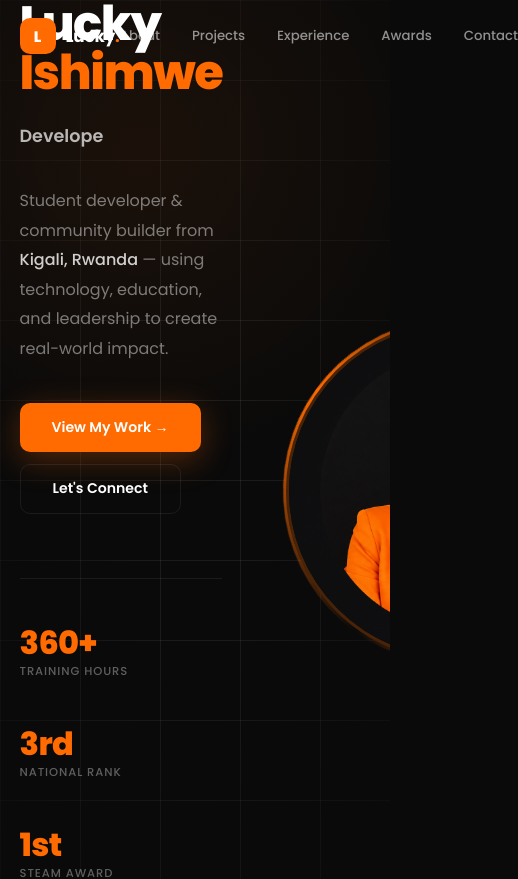
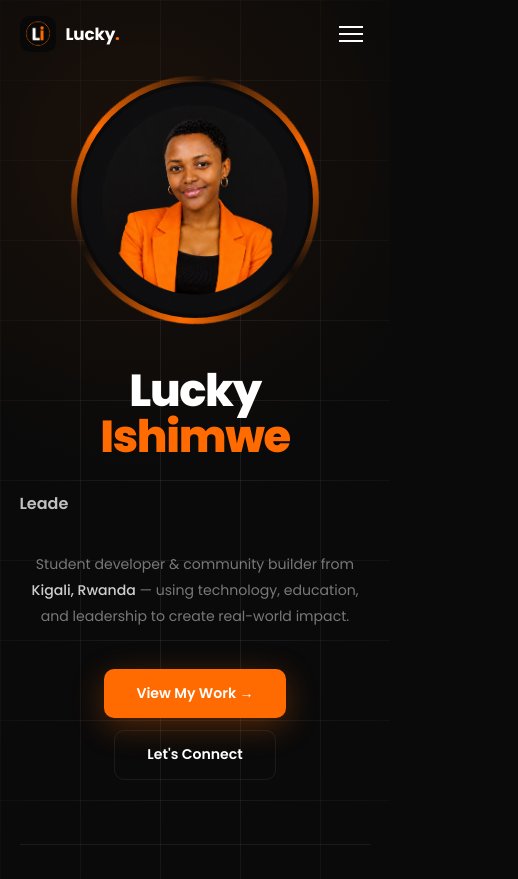
Before and after one commit to LuckyIshimwe/Portfolio, a React (Create React App) app: page / in a window 390 px wide. Shown: the top 879 px of the page, 518 px wide, since content can reach past the window. Built offline with nearby package versions, Linux system fonts and the light colour scheme; the HTML template or start-up script is replaced by a standard one.

Commit message:
make portfolio fully responsive

```diff
--- a/src/components/Awards.jsx
+++ b/src/components/Awards.jsx
@@ -19,9 +19,9 @@ export default function Awards() {
       <div style={{ maxWidth: 1100, margin: "0 auto" }}>
         <div style={{ marginBottom: "3.5rem" }}>
           <p style={{ fontSize: "0.72rem", fontWeight: 700, color: ORANGE, letterSpacing: "0.18em", textTransform: "uppercase", marginBottom: "0.5rem" }}>— Recognition</p>
-          <h2 style={{ fontWeight: 800, fontSize: "clamp(2rem,4vw,3rem)", color: WHITE, letterSpacing: "-0.025em", lineHeight: 1.1 }}>Honors & <span style={{ color: ORANGE }}>Awards</span></h2>
+          <h2 style={{ fontWeight: 800, fontSize: "clamp(1.8rem,4vw,3rem)", color: WHITE, letterSpacing: "-0.025em", lineHeight: 1.1 }}>Honors & <span style={{ color: ORANGE }}>Awards</span></h2>
         </div>
-        <div style={{ display: "grid", gridTemplateColumns: "repeat(2, 1fr)", gap: "1.25rem" }}>
+        <div className="awards-grid" style={{ display: "grid", gridTemplateColumns: "repeat(2, 1fr)", gap: "1.25rem" }}>
           {AWARDS.map((a, i) => (
             <div key={a.title} style={{ background: BG3, border: `1px solid ${BORDER}`, borderRadius: 16, padding: "1.75rem 2rem", display: "flex", gap: "1.25rem", alignItems: "flex-start", opacity: inView ? 1 : 0, transform: inView ? "none" : "translateY(20px)", transition: `all 0.6s ease ${i * 0.1}s` }}>
               <div style={{ width: 52, height: 52, borderRadius: 12, background: ORANGE_DIM, display: "flex", alignItems: "center", justifyContent: "center", fontSize: "1.55rem", flexShrink: 0 }}>{a.icon}</div>
@@ -34,6 +34,13 @@ export default function Awards() {
           ))}
         </div>
       </div>
+      <style>{`
+        @media (max-width: 768px) {
+          .awards-grid {
+            grid-template-columns: 1fr !important;
+          }
+        }
+      `}</style>
     </section>
   );
 }
--- a/src/components/Contact.jsx
+++ b/src/components/Contact.jsx
@@ -5,10 +5,7 @@ function useInView() {
   const ref = useRef(null);
   const [inView, setInView] = useState(false);
   useEffect(() => {
-    const obs = new IntersectionObserver(
-      ([e]) => { if (e.isIntersecting) setInView(true); },
-      { threshold: 0.1 }
-    );
+    const obs = new IntersectionObserver(([e]) => { if (e.isIntersecting) setInView(true); }, { threshold: 0.1 });
     if (ref.current) obs.observe(ref.current);
     return () => obs.disconnect();
   }, []);
@@ -22,139 +19,68 @@ export default function Contact() {
 
   const handleSend = async () => {
     if (!form.name.trim() || !form.email.trim() || !form.message.trim()) {
-      setStatus("fill");
-      return;
+      setStatus("fill"); return;
     }
     setStatus("sending");
-
     try {
       const res = await fetch("https://api.web3forms.com/submit", {
         method: "POST",
         headers: { "Content-Type": "application/json" },
         body: JSON.stringify({
           access_key: process.env.REACT_APP_WEB3FORMS_KEY,
-          name:       form.name,
-          email:      form.email,
-          message:    form.message,
-          subject:    `New message from ${form.name} — Lucky's Portfolio`,
+          name: form.name,
+          email: form.email,
+          message: form.message,
+          subject: `New message from ${form.name} — Lucky's Portfolio`,
         }),
       });
-
       const data = await res.json();
-
-      if (data.success) {
-        setStatus("ok");
-        setForm({ name: "", email: "", message: "" });
-      } else {
-        setStatus("err");
-      }
-    } catch {
-      setStatus("err");
-    }
+      if (data.success) { setStatus("ok"); setForm({ name: "", email: "", message: "" }); }
+      else setStatus("err");
+    } catch { setStatus("err"); }
   };
 
-  const IS = {
-    fontSize: "0.88rem",
-    fontWeight: 400,
-    background: BG,
-    border: `1px solid ${BORDER}`,
-    borderRadius: 10,
-    padding: "0.9rem 1.1rem",
-    color: WHITE,
-    outline: "none",
-    width: "100%",
-    boxSizing: "border-box",
-    transition: "border-color 0.2s",
-    fontFamily: "inherit",
-  };
+  const IS = { fontSize: "0.88rem", fontWeight: 400, background: BG, border: `1px solid ${BORDER}`, borderRadius: 10, padding: "0.9rem 1.1rem", color: WHITE, outline: "none", width: "100%", boxSizing: "border-box", transition: "border-color 0.2s", fontFamily: "inherit" };
 
   return (
     <section id="contact" ref={ref} style={{ padding: "7rem 5%", background: BG2 }}>
       <div style={{ maxWidth: 680, margin: "0 auto" }}>
-
         <div style={{ textAlign: "center", marginBottom: "3.5rem" }}>
           <p style={{ fontSize: "0.72rem", fontWeight: 700, color: ORANGE, letterSpacing: "0.18em", textTransform: "uppercase", marginBottom: "0.5rem" }}>— Let's Talk</p>
-          <h2 style={{ fontWeight: 800, fontSize: "clamp(2rem,4vw,3rem)", color: WHITE, letterSpacing: "-0.025em", lineHeight: 1.1 }}>
-            Get In <span style={{ color: ORANGE }}>Touch</span>
-          </h2>
-          <p style={{ fontSize: "0.93rem", color: "rgba(255,255,255,0.38)", lineHeight: 1.85, maxWidth: 460, margin: "0.75rem auto 0" }}>
-            Open to collaborations, mentorships, scholarships, and conversations about tech & impact in Africa.
-          </p>
+          <h2 style={{ fontWeight: 800, fontSize: "clamp(1.8rem,4vw,3rem)", color: WHITE, letterSpacing: "-0.025em", lineHeight: 1.1 }}>Get In <span style={{ color: ORANGE }}>Touch</span></h2>
+          <p style={{ fontSize: "0.93rem", color: "rgba(255,255,255,0.38)", lineHeight: 1.85, maxWidth: 460, margin: "0.75rem auto 0" }}>Open to collaborations, mentorships, scholarships, and conversations about tech & impact in Africa.</p>
         </div>
 
         <div style={{ background: BG3, border: `1px solid ${BORDER}`, borderRadius: 20, padding: "2.5rem", opacity: inView ? 1 : 0, transform: inView ? "none" : "translateY(24px)", transition: "all 0.7s ease" }}>
-
-          <div style={{ display: "grid", gridTemplateColumns: "1fr 1fr", gap: "1rem", marginBottom: "1rem" }}>
+          <div className="contact-grid" style={{ display: "grid", gridTemplateColumns: "1fr 1fr", gap: "1rem", marginBottom: "1rem" }}>
             {[["name","Name","Your name"],["email","Email","your@email.com"]].map(([key, lbl, ph]) => (
               <div key={key}>
                 <label style={{ fontSize: "0.72rem", fontWeight: 600, color: "rgba(255,255,255,0.35)", letterSpacing: "0.1em", textTransform: "uppercase", display: "block", marginBottom: 8 }}>{lbl}</label>
-                <input
-                  value={form[key]}
-                  onChange={(e) => setForm({ ...form, [key]: e.target.value })}
-                  placeholder={ph}
-                  style={IS}
+                <input value={form[key]} onChange={(e) => setForm({ ...form, [key]: e.target.value })} placeholder={ph} style={IS}
                   onFocus={(e) => (e.target.style.borderColor = "rgba(255,107,0,0.5)")}
-                  onBlur={(e)  => (e.target.style.borderColor = BORDER)}
-                />
+                  onBlur={(e) => (e.target.style.borderColor = BORDER)} />
               </div>
             ))}
           </div>
-
           <div style={{ marginBottom: "1.5rem" }}>
             <label style={{ fontSize: "0.72rem", fontWeight: 600, color: "rgba(255,255,255,0.35)", letterSpacing: "0.1em", textTransform: "uppercase", display: "block", marginBottom: 8 }}>Message</label>
-            <textarea
-              value={form.message}
-              onChange={(e) => setForm({ ...form, message: e.target.value })}
-              placeholder="What's on your mind?"
-              rows={5}
-              style={{ ...IS, resize: "vertical", minHeight: 120 }}
+            <textarea value={form.message} onChange={(e) => setForm({ ...form, message: e.target.value })} placeholder="What's on your mind?" rows={5} style={{ ...IS, resize: "vertical", minHeight: 120 }}
               onFocus={(e) => (e.target.style.borderColor = "rgba(255,107,0,0.5)")}
-              onBlur={(e)  => (e.target.style.borderColor = BORDER)}
-            />
+              onBlur={(e) => (e.target.style.borderColor = BORDER)} />
           </div>
 
-          {status === "fill" && (
-            <p style={{ fontSize: "0.82rem", color: "#FF5555", marginBottom: "1rem" }}>
-              Please fill in all fields before sending.
-            </p>
-          )}
-          {status === "ok" && (
-            <p style={{ fontSize: "0.82rem", color: "#4ADE80", marginBottom: "1rem" }}>
-              ✓ Message sent! Lucky will get back to you soon.
-            </p>
-          )}
-          {status === "err" && (
-            <p style={{ fontSize: "0.82rem", color: "#FF5555", marginBottom: "1rem" }}>
-              Something went wrong. Try again or email: lishimwe73@gmail.com
-            </p>
-          )}
+          {status === "fill" && <p style={{ fontSize: "0.82rem", color: "#FF5555", marginBottom: "1rem" }}>Please fill in all fields.</p>}
+          {status === "ok"   && <p style={{ fontSize: "0.82rem", color: "#4ADE80", marginBottom: "1rem" }}>✓ Message sent! Lucky will get back to you soon.</p>}
+          {status === "err"  && <p style={{ fontSize: "0.82rem", color: "#FF5555", marginBottom: "1rem" }}>Something went wrong. Email: lishimwe73@gmail.com</p>}
 
-          <button
-            onClick={handleSend}
-            disabled={status === "sending"}
-            style={{
-              width: "100%",
-              background: status === "sending" ? "rgba(255,107,0,0.45)" : ORANGE,
-              color: "#fff",
-              border: "none",
-              borderRadius: 10,
-              padding: "1rem",
-              fontFamily: "inherit",
-              fontWeight: 700,
-              fontSize: "0.88rem",
-              letterSpacing: "0.05em",
-              cursor: status === "sending" ? "not-allowed" : "pointer",
-              transition: "opacity 0.2s, transform 0.2s",
-              boxShadow: status === "sending" ? "none" : "0 6px 24px rgba(255,107,0,0.3)",
-            }}
+          <button onClick={handleSend} disabled={status === "sending"}
+            style={{ width: "100%", background: status === "sending" ? "rgba(255,107,0,0.45)" : ORANGE, color: "#fff", border: "none", borderRadius: 10, padding: "1rem", fontFamily: "inherit", fontWeight: 700, fontSize: "0.88rem", letterSpacing: "0.05em", cursor: status === "sending" ? "not-allowed" : "pointer", transition: "opacity 0.2s, transform 0.2s", boxShadow: status === "sending" ? "none" : "0 6px 24px rgba(255,107,0,0.3)" }}
             onMouseEnter={(e) => { if (status !== "sending") { e.target.style.opacity = "0.88"; e.target.style.transform = "translateY(-1px)"; }}}
             onMouseLeave={(e) => { e.target.style.opacity = "1"; e.target.style.transform = "none"; }}
-          >
-            {status === "sending" ? "Sending..." : "Send Message →"}
-          </button>
+          >{status === "sending" ? "Sending..." : "Send Message →"}</button>
         </div>
 
-        <div style={{ display: "flex", justifyContent: "center", gap: "3rem", marginTop: "2.5rem", flexWrap: "wrap" }}>
+        <div style={{ display: "flex", justifyContent: "center", gap: "2rem", marginTop: "2.5rem", flexWrap: "wrap" }}>
           {[["📧","Email","lishimwe73@gmail.com"],["📱","Phone","0794039100"],["📍","Location","Kigali, Rwanda"]].map(([ic, l, v]) => (
             <div key={l} style={{ textAlign: "center" }}>
               <div style={{ fontSize: "1.15rem", marginBottom: 5 }}>{ic}</div>
@@ -164,6 +90,13 @@ export default function Contact() {
           ))}
         </div>
       </div>
+      <style>{`
+        @media (max-width: 768px) {
+          .contact-grid {
+            grid-template-columns: 1fr !important;
+          }
+        }
+      `}</style>
     </section>
   );
 }
--- a/src/components/Hero.jsx
+++ b/src/components/Hero.jsx
@@ -2,64 +2,68 @@ import { useState, useEffect, useRef } from "react";
 import { ORANGE, BG, WHITE, BORDER, STATS } from "../constants";
 import luckyPhoto from "../assets/lucky.png";
 
+const WORDS = ["Developer.", "Leader.", "Innovator.", "Change-Maker."];
+
 export default function Hero() {
   const [typed, setTyped] = useState("");
-  const words = ["Developer.", "Leader.", "Innovator.", "Change-Maker."];
-  const wR = useRef(0), cR = useRef(0), dR = useRef(false);
+  const wR = useRef(0);
+  const cR = useRef(0);
+  const dR = useRef(false);
+  const tR = useRef(null);
 
   useEffect(() => {
-    let t;
     const tick = () => {
-      const w = words[wR.current];
+      const word = WORDS[wR.current];
       if (!dR.current) {
-        cR.current++; setTyped(w.slice(0, cR.current));
-        if (cR.current === w.length) {
-          t = setTimeout(() => { dR.current = true; tick(); }, 1600);
+        cR.current++;
+        setTyped(word.slice(0, cR.current));
+        if (cR.current === word.length) {
+          tR.current = setTimeout(() => { dR.current = true; tick(); }, 1800);
           return;
         }
       } else {
-        cR.current--; setTyped(w.slice(0, cR.current));
+        cR.current--;
+        setTyped(word.slice(0, cR.current));
         if (cR.current === 0) {
           dR.current = false;
-          wR.current = (wR.current + 1) % words.length;
+          wR.current = (wR.current + 1) % WORDS.length;
         }
       }
-      t = setTimeout(tick, dR.current ? 55 : 95);
+      tR.current = setTimeout(tick, dR.current ? 55 : 100);
     };
-    t = setTimeout(tick, 800);
-    return () => clearTimeout(t);
-  }, [words]);
+    tR.current = setTimeout(tick, 1000);
+    return () => clearTimeout(tR.current);
+  }, []);
 
   return (
     <section id="hero" style={{
       minHeight: "100vh", display: "flex", alignItems: "center",
-      padding: "0 5%", background: BG, position: "relative", overflow: "hidden",
+      padding: "80px 5% 60px", background: BG,
+      position: "relative", overflow: "hidden",
     }}>
-      {/* Background glow */}
+      {/* Glow */}
       <div style={{ position: "absolute", top: -200, right: -100, width: 700, height: 700, borderRadius: "50%", background: "radial-gradient(circle, rgba(255,107,0,0.07) 0%, transparent 65%)", pointerEvents: "none" }} />
-      {/* Grid lines */}
+      {/* Grid */}
       <div style={{ position: "absolute", inset: 0, backgroundImage: `linear-gradient(${BORDER} 1px, transparent 1px), linear-gradient(90deg, ${BORDER} 1px, transparent 1px)`, backgroundSize: "80px 80px", WebkitMaskImage: "radial-gradient(ellipse 80% 80% at 50% 50%, black 20%, transparent 100%)", maskImage: "radial-gradient(ellipse 80% 80% at 50% 50%, black 20%, transparent 100%)", pointerEvents: "none" }} />
-      {/* Bottom border line */}
+      {/* Bottom line */}
       <div style={{ position: "absolute", bottom: 0, left: 0, right: 0, height: 1, background: "linear-gradient(90deg, transparent, rgba(255,107,0,0.35), transparent)" }} />
 
-      {/* Main content — two columns */}
-      <div style={{ position: "relative", zIndex: 1, width: "100%", maxWidth: 1100, margin: "0 auto", display: "flex", alignItems: "center", gap: "4rem" }}>
+      <div className="hero-inner" style={{ position: "relative", zIndex: 1, width: "100%", maxWidth: 1100, margin: "0 auto", display: "flex", alignItems: "center", gap: "4rem" }}>
 
-        {/* LEFT — Text */}
-        <div style={{ flex: 1 }}>
-          <h1 style={{ fontWeight: 800, fontSize: "clamp(3rem,7vw,6.5rem)", lineHeight: 1.02, margin: 0, letterSpacing: "-0.03em", color: WHITE }}>
+        {/* Text */}
+        <div style={{ flex: 1, minWidth: 0 }}>
+          <h1 style={{ fontWeight: 800, fontSize: "clamp(2.8rem, 7vw, 6.5rem)", lineHeight: 1.02, margin: 0, letterSpacing: "-0.03em", color: WHITE }}>
             Lucky<br /><span style={{ color: ORANGE }}>Ishimwe</span>
           </h1>
 
-          {/* Typewriter */}
-          <div style={{ height: 52, display: "flex", alignItems: "center", marginTop: "0.75rem" }}>
-            <span style={{ fontWeight: 600, fontSize: "clamp(1.1rem,2.5vw,1.7rem)", color: "rgba(255,255,255,0.7)" }}>
+          <div style={{ height: 56, display: "flex", alignItems: "center", marginTop: "1rem" }}>
+            <span style={{ fontWeight: 600, fontSize: "clamp(1rem, 2.5vw, 1.8rem)", color: "rgba(255,255,255,0.75)" }}>
               {typed}
-              <span style={{ borderRight: `2px solid ${ORANGE}`, marginLeft: 1, animation: "blink 1s step-end infinite" }}>&thinsp;</span>
+              <span style={{ borderRight: `3px solid ${ORANGE}`, marginLeft: 2, animation: "blink 1s step-end infinite" }}>&thinsp;</span>
             </span>
           </div>
 
-          <p style={{ fontSize: "1rem", color: "rgba(255,255,255,0.45)", lineHeight: 1.85, marginTop: "1.5rem", maxWidth: 500 }}>
+          <p style={{ fontSize: "clamp(0.88rem, 2vw, 1rem)", color: "rgba(255,255,255,0.45)", lineHeight: 1.85, marginTop: "1.25rem", maxWidth: 500 }}>
             Student developer & community builder from{" "}
             <span style={{ color: "rgba(255,255,255,0.8)", fontWeight: 500 }}>Kigali, Rwanda</span>{" "}
             — using technology, education, and leadership to create real-world impact.
@@ -78,31 +82,48 @@ export default function Hero() {
             >Let's Connect</a>
           </div>
 
-          {/* Stats */}
-          <div style={{ display: "flex", gap: "3rem", marginTop: "4rem", paddingTop: "3rem", borderTop: `1px solid ${BORDER}`, flexWrap: "wrap" }}>
+          <div style={{ display: "flex", gap: "2rem", marginTop: "4rem", paddingTop: "3rem", borderTop: `1px solid ${BORDER}`, flexWrap: "wrap" }}>
             {STATS.map(({ num, label }) => (
               <div key={label}>
-                <div style={{ fontWeight: 800, fontSize: "2rem", color: ORANGE, lineHeight: 1, letterSpacing: "-0.02em" }}>{num}</div>
+                <div style={{ fontWeight: 800, fontSize: "clamp(1.5rem, 4vw, 2rem)", color: ORANGE, lineHeight: 1, letterSpacing: "-0.02em" }}>{num}</div>
                 <div style={{ fontSize: "0.72rem", color: "rgba(255,255,255,0.35)", fontWeight: 500, textTransform: "uppercase", letterSpacing: "0.08em", marginTop: 4 }}>{label}</div>
               </div>
             ))}
           </div>
         </div>
 
-        {/* RIGHT — Photo */}
-        <div style={{ flexShrink: 0, position: "relative" }}>
-          {/* Outer glow ring */}
-          <div style={{ position: "absolute", inset: -3, borderRadius: "50%", background: `conic-gradient(${ORANGE}, transparent, ${ORANGE}, transparent, ${ORANGE})`, animation: "spin 8s linear infinite", zIndex: 0 }} />
-          {/* White gap ring */}
-          <div style={{ position: "absolute", inset: 0, borderRadius: "50%", background: BG, zIndex: 1 }} />
-          {/* Photo */}
-          <div style={{ position: "relative", zIndex: 2, width: 340, height: 340, borderRadius: "50%", overflow: "hidden", border: `3px solid rgba(255,107,0,0.25)` }}>
+        {/* Photo */}
+        <div className="hero-photo" style={{ flexShrink: 0, position: "relative", width: 320, height: 320 }}>
+          <div style={{ position: "absolute", inset: -4, borderRadius: "50%", background: `conic-gradient(${ORANGE} 0deg, transparent 60deg, ${ORANGE} 120deg, transparent 180deg, ${ORANGE} 240deg, transparent 300deg, ${ORANGE} 360deg)`, animation: "spin 8s linear infinite", zIndex: 0 }} />
+          <div style={{ position: "absolute", inset: 2, borderRadius: "50%", background: BG, zIndex: 1 }} />
+          <div style={{ position: "absolute", inset: 6, borderRadius: "50%", overflow: "hidden", zIndex: 2 }}>
             <img src={luckyPhoto} alt="Lucky Ishimwe" style={{ width: "100%", height: "100%", objectFit: "cover", objectPosition: "center top", display: "block" }} />
           </div>
-
         </div>
 
       </div>
+
+      <style>{`
+        @media (max-width: 768px) {
+          .hero-inner {
+            flex-direction: column !important;
+            align-items: center !important;
+            text-align: center !important;
+            gap: 3rem !important;
+          }
+          .hero-inner div[style*="display: flex"][style*="gap: 12"] {
+            justify-content: center;
+          }
+          .hero-inner div[style*="borderTop"] {
+            justify-content: center;
+          }
+          .hero-photo {
+            width: 240px !important;
+            height: 240px !important;
+            order: -1;
+          }
+        }
+      `}</style>
     </section>
   );
 }
--- a/src/components/Navbar.jsx
+++ b/src/components/Navbar.jsx
@@ -2,7 +2,8 @@ import { useState, useEffect } from "react";
 import { ORANGE, WHITE, BORDER, NAV_LINKS } from "../constants";
 
 export default function Navbar() {
-  const [scrolled, setScrolled] = useState(false);
+  const [scrolled, setScrolled]   = useState(false);
+  const [menuOpen, setMenuOpen]   = useState(false);
 
   useEffect(() => {
     const fn = () => setScrolled(window.scrollY > 50);
@@ -13,25 +14,25 @@ export default function Navbar() {
   return (
     <nav style={{
       position: "fixed", top: 0, left: 0, right: 0, zIndex: 200,
-      padding: "0 5%", height: 72,
+      padding: "0 5%", height: 68,
       display: "flex", alignItems: "center", justifyContent: "space-between",
-      background: scrolled ? "rgba(10,10,10,0.96)" : "transparent",
-      backdropFilter: scrolled ? "blur(24px)" : "none",
+      background: scrolled || menuOpen ? "rgba(10,10,10,0.97)" : "transparent",
+      backdropFilter: scrolled || menuOpen ? "blur(24px)" : "none",
       borderBottom: scrolled ? `1px solid ${BORDER}` : "none",
       transition: "all 0.4s ease",
     }}>
+
+      {/* Logo */}
       <a href="#hero" style={{ display: "flex", alignItems: "center", gap: 10 }}>
-        <div style={{
-          width: 36, height: 36, borderRadius: 10, background: ORANGE,
-          display: "flex", alignItems: "center", justifyContent: "center",
-          fontWeight: 800, fontSize: "0.95rem", color: "#fff",
-        }}>L</div>
+        <img src="/favicon.png" alt="LI Logo" style={{ width: 36, height: 36, borderRadius: 10, objectFit: "cover" }} />
         <span style={{ fontWeight: 700, fontSize: "1.05rem", color: WHITE, letterSpacing: "-0.01em" }}>
           Lucky<span style={{ color: ORANGE }}>.</span>
         </span>
       </a>
 
-      <div style={{ display: "flex", gap: 32, alignItems: "center" }}>
+      {/* Desktop links */}
+      <div style={{ display: "flex", gap: 32, alignItems: "center", "@media(max-width:768px)": { display: "none" } }}
+        className="desktop-nav">
         {NAV_LINKS.map((l) => (
           <a key={l} href={`#${l.toLowerCase()}`}
             style={{ color: "rgba(255,255,255,0.55)", fontWeight: 500, fontSize: "0.83rem", transition: "color 0.2s" }}
@@ -45,6 +46,44 @@ export default function Navbar() {
           onMouseLeave={(e) => (e.target.style.opacity = "1")}
         >Hire Me</a>
       </div>
+
+      {/* Hamburger button — mobile only */}
+      <button
+        onClick={() => setMenuOpen(!menuOpen)}
+        className="hamburger"
+        style={{ display: "none", background: "none", border: "none", cursor: "pointer", padding: 8, flexDirection: "column", gap: 5 }}
+      >
+        <span style={{ display: "block", width: 24, height: 2, background: menuOpen ? ORANGE : WHITE, transition: "all 0.3s", transform: menuOpen ? "rotate(45deg) translate(5px, 5px)" : "none" }} />
+        <span style={{ display: "block", width: 24, height: 2, background: menuOpen ? ORANGE : WHITE, transition: "all 0.3s", opacity: menuOpen ? 0 : 1 }} />
+        <span style={{ display: "block", width: 24, height: 2, background: menuOpen ? ORANGE : WHITE, transition: "all 0.3s", transform: menuOpen ? "rotate(-45deg) translate(5px, -5px)" : "none" }} />
+      </button>
+
+      {/* Mobile menu */}
+      {menuOpen && (
+        <div style={{
+          position: "fixed", top: 68, left: 0, right: 0,
+          background: "rgba(10,10,10,0.98)", backdropFilter: "blur(24px)",
+          padding: "1.5rem 5% 2rem", display: "flex", flexDirection: "column",
+          gap: "1.5rem", borderBottom: `1px solid ${BORDER}`, zIndex: 199,
+        }}>
+          {NAV_LINKS.map((l) => (
+            <a key={l} href={`#${l.toLowerCase()}`}
+              onClick={() => setMenuOpen(false)}
+              style={{ color: "rgba(255,255,255,0.7)", fontWeight: 500, fontSize: "1rem" }}
+            >{l}</a>
+          ))}
+          <a href="#contact" onClick={() => setMenuOpen(false)}
+            style={{ background: ORANGE, color: "#fff", padding: "0.75rem 1.5rem", borderRadius: 8, fontWeight: 600, fontSize: "0.9rem", textAlign: "center" }}
+          >Hire Me</a>
+        </div>
+      )}
+
+      <style>{`
+        @media (max-width: 768px) {
+          .desktop-nav { display: none !important; }
+          .hamburger { display: flex !important; }
+        }
+      `}</style>
     </nav>
   );
 }
--- a/src/index.css
+++ b/src/index.css
@@ -27,3 +27,6 @@ input::placeholder, textarea::placeholder { color: rgba(255,255,255,0.2); }
   from { transform: rotate(0deg); }
   to   { transform: rotate(360deg); }
 }
+@media (max-width: 768px) {
+  * { box-sizing: border-box; }
+}
```
Also changed, not shown: src/components/About.jsx (+13 -3 lines), src/components/Projects.jsx (+10 -3 lines).
